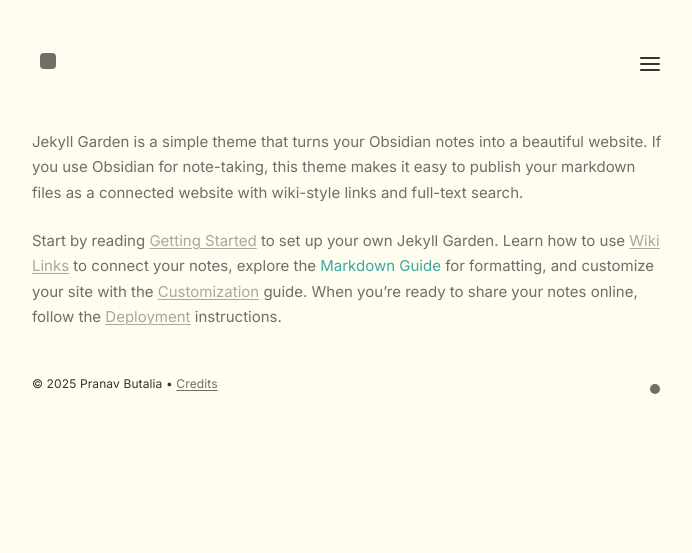
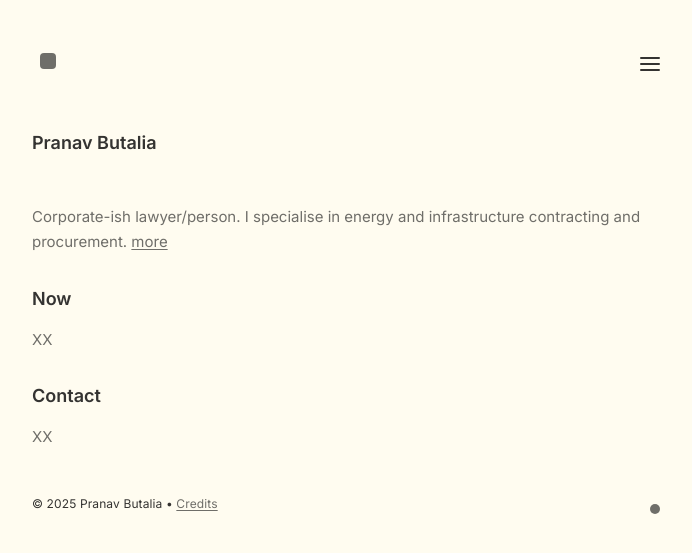
Before and after one commit to chhotavakeel/updatedsite, a Jekyll site: the page built from pages/index.md, in a window 1280 px wide. Shown: the top 553 px of the page, without its empty margins (293-985 px from the left). Built offline with Jekyll 4.4.1, drawn with Linux system fonts in a browser that asks for light colours.

Commit message:
Update index.md

```diff
--- a/pages/index.md
+++ b/pages/index.md
@@ -1,12 +1,17 @@
 ---
-# Feel free to add content and custom Front Matter to this file.
-# To modify the layout, see https://jekyllrb.com/docs/themes/#overriding-theme-defaults
-
 layout: Post
 permalink: /
-title: Jekyll Garden
+title: chhotavakeel
 ---
+<h2>Pranav Butalia</h2><br>
+Corporate-ish lawyer/person. I specialise in energy and infrastructure contracting and procurement. <span class="small-link"><a href="/about">more</a></span>
 
-Jekyll Garden is a simple theme that turns your Obsidian notes into a beautiful website. If you use Obsidian for note-taking, this theme makes it easy to publish your markdown files as a connected website with wiki-style links and full-text search.
+<h3>Now</h3>
+<p>
+XX
+</p>
 
-Start by reading [[Getting Started]] to set up your own Jekyll Garden. Learn how to use [[Wiki Links]] to connect your notes, explore the [[Markdown Guide]] for formatting, and customize your site with the [[Customization]] guide. When you're ready to share your notes online, follow the [[Deployment]] instructions.
+<h3>Contact</h3>
+<p>
+XX
+</p>
```
